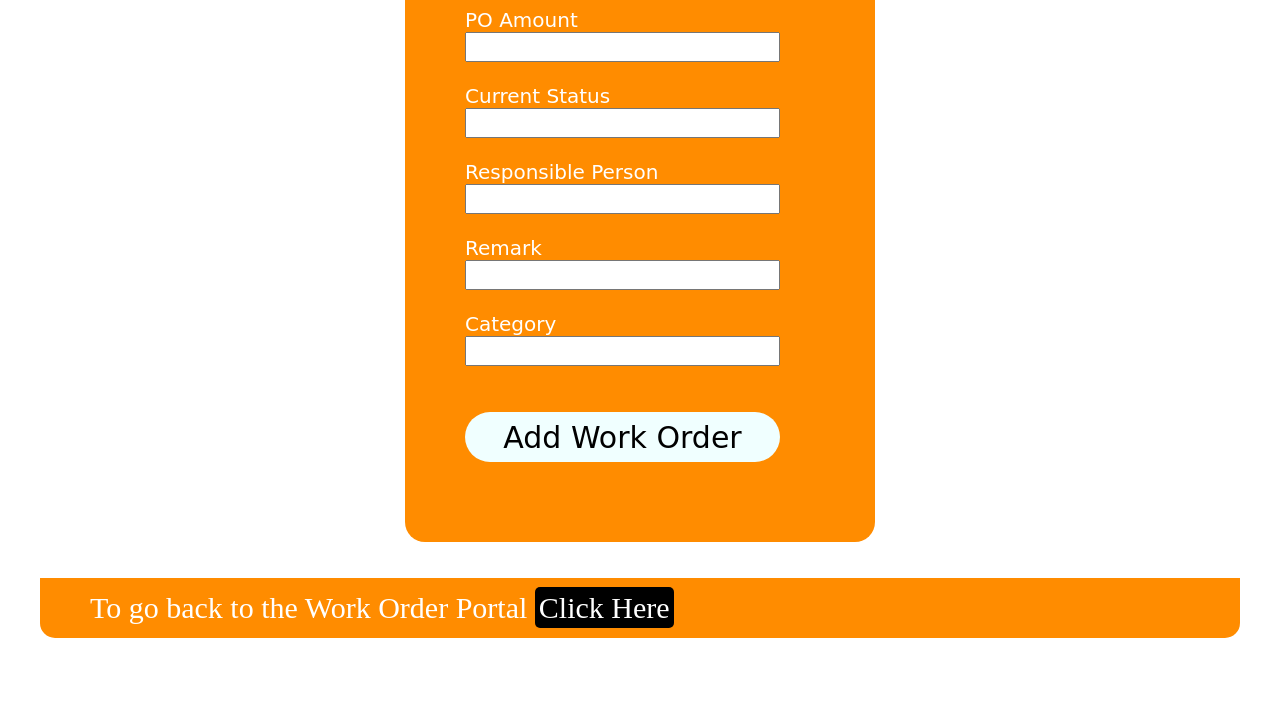
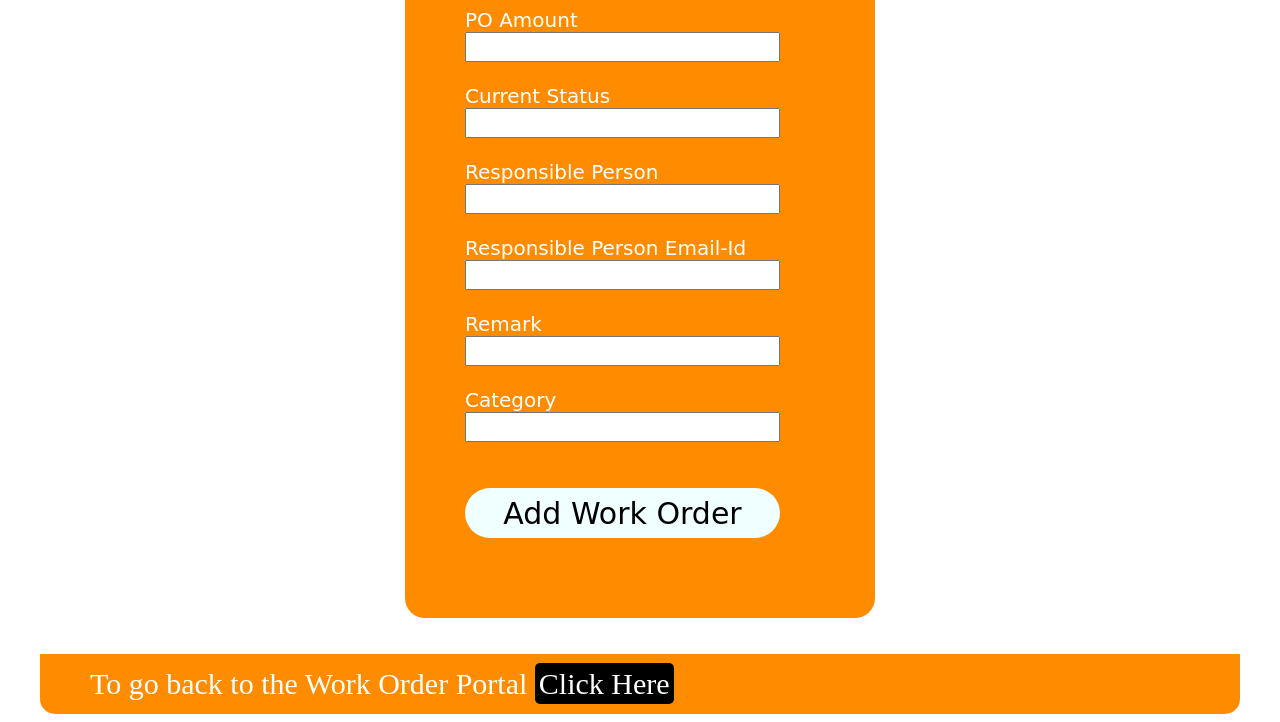
Before and after one commit to Hard-Coder05/jdproject, a PHP site: page /html_add.php in a window 1280 px wide. Shown: the part 1186-1908 px from the top of the page. Before the commit the page ends 1824 px from the top, so only its background shows below. Run offline with PHP 8.4, Linux system fonts and the light colour scheme.

Commit message:
Update html_add.php

```diff
--- a/html_add.php
+++ b/html_add.php
@@ -122,6 +122,8 @@
                 <input type="text" name="Current_Status" style="width:90%; height: 30px;" required><br><br>
                 <label>Responsible Person</label><br>
                 <input type="text" name="Responsible_Person" style="width:90%; height: 30px;" required><br><br>
+                    <label>Responsible Person Email-Id</label><br>
+                <input type="text" name="res_p_EMAIL" style="width:90%; height: 30px;" required><br><br>
                 <label>Remark</label><br>
                 <input type="text" name="Remark" style="width:90%; height: 30px;" required><br><br>
                 <label>Category</label><br>
```
